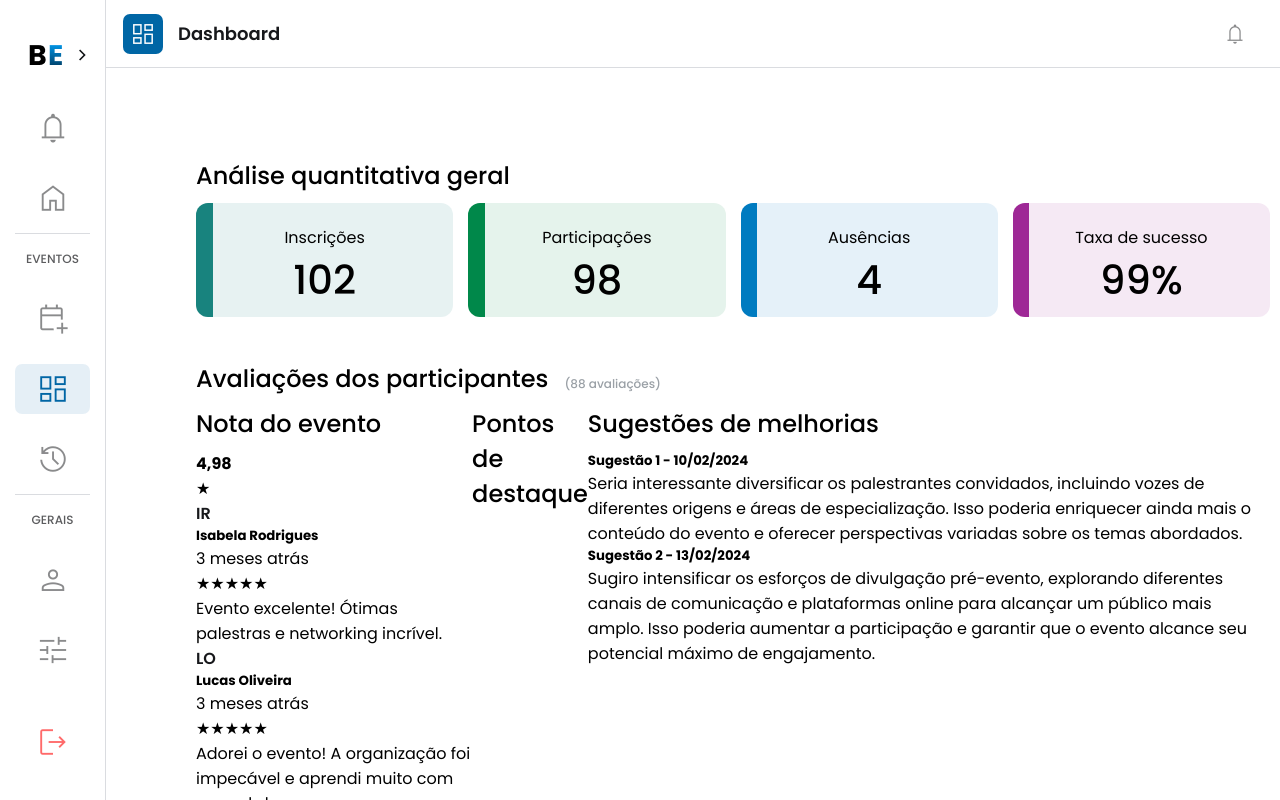
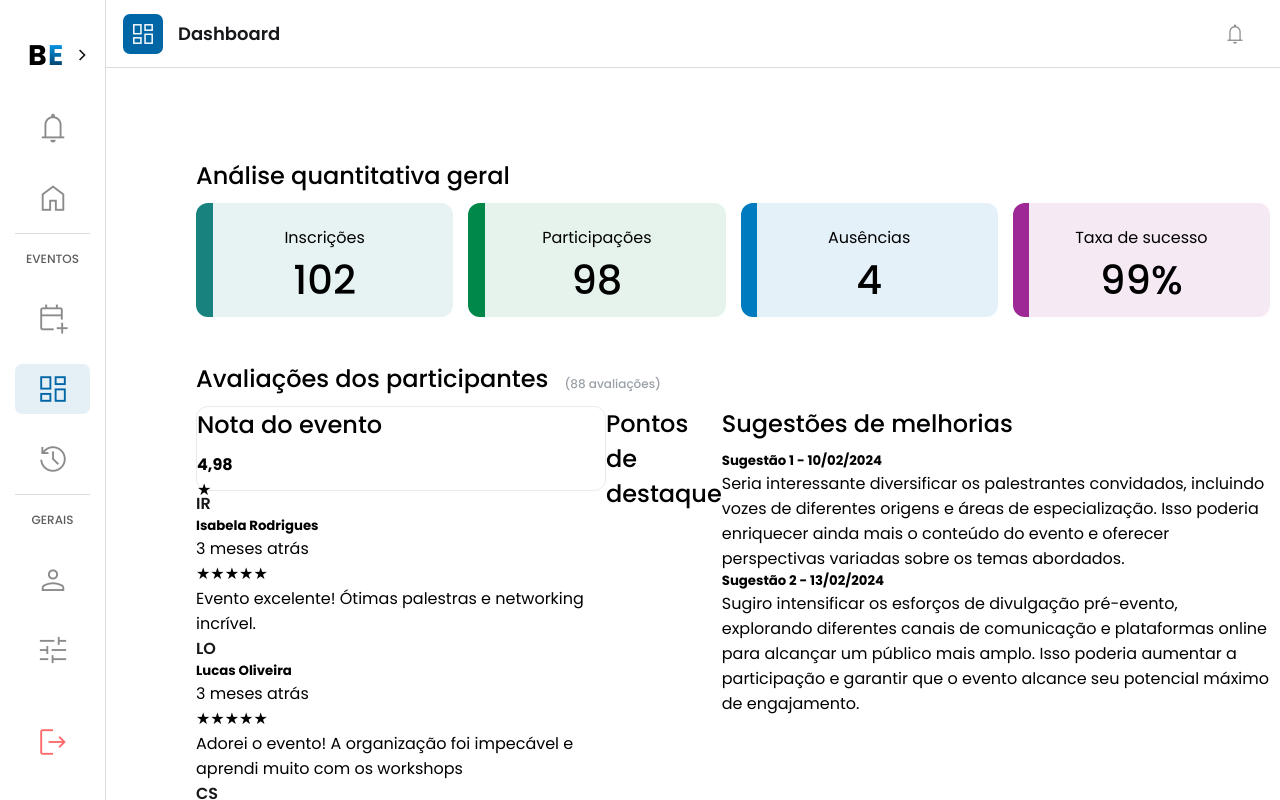
Before and after one commit to EsyProject/EsyFrontend, a React (Vite) app: page /dashboard in a window 1280 px wide. Shown: the top 800 px of the page. Built offline with nearby package versions, Linux system fonts and the light colour scheme.

Commit message:
style: Dashboard style update

```diff
--- a/src/pages/Dashboard/Dashboard.css
+++ b/src/pages/Dashboard/Dashboard.css
@@ -113,9 +113,16 @@
 .reviews-title span {
   font-weight: 500;
   font-size: 12px;
-  color: #9AA0A6;
+  color: #9aa0a6;
 }
 
 .participant-reviews-main {
   display: flex;
 }
+
+.event-note {
+  width: 410px;
+  height: 85px;
+  border: 1px solid #e8eaed;
+  border-radius: 12px;
+}
```
